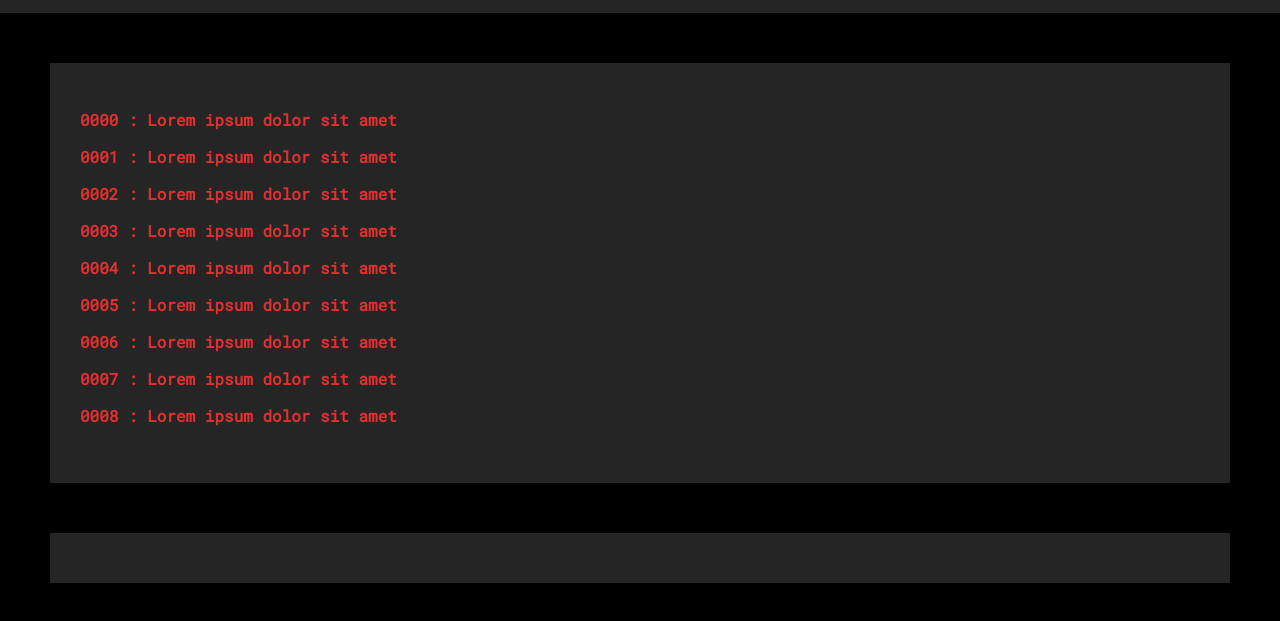
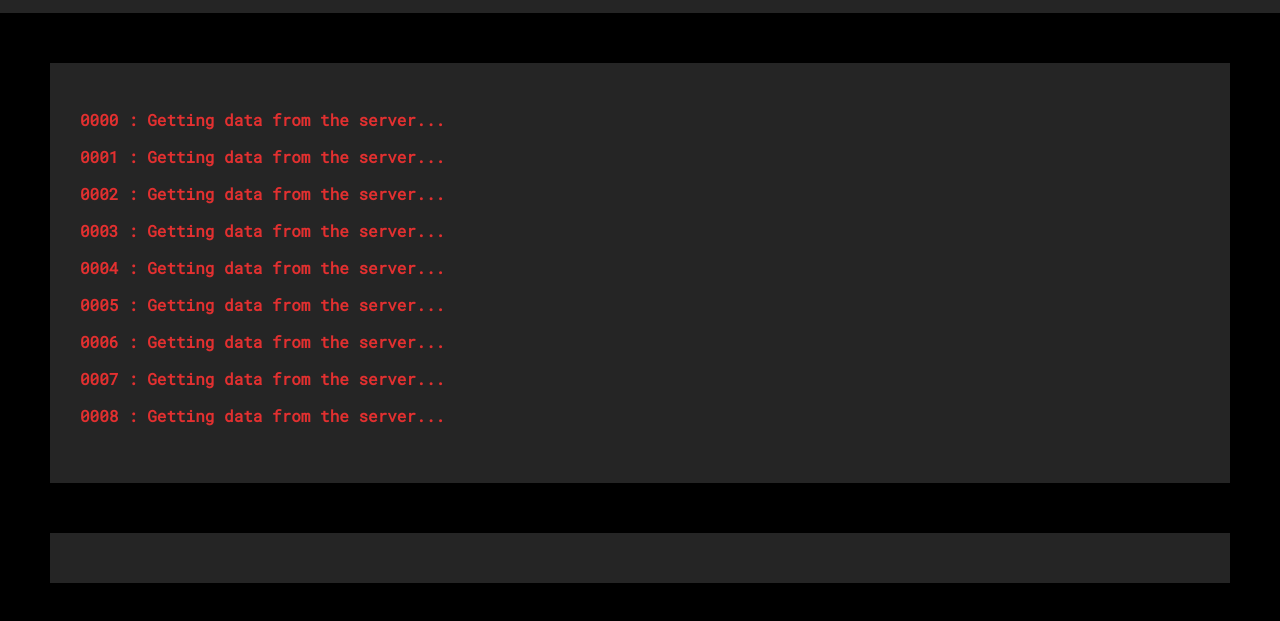
Before and after one commit to eXotech-code/inter-net, a website: page static-files/index.html in a window 1280 px wide. Shown: the part 97-718 px from the top of the page. Drawn offline with Linux system fonts and the light colour scheme; no server answers.

Commit message:
Changed loading prompts.

```diff
--- a/static-files/index.html
+++ b/static-files/index.html
@@ -15,15 +15,15 @@
         <h1 class=logo>Inter-Net</h1>
     </div>
     <div data-message-box class="message-box">
-        <p class="message">0000 : Lorem ipsum dolor sit amet</p>
-        <p class="message">0001 : Lorem ipsum dolor sit amet</p>
-        <p class="message">0002 : Lorem ipsum dolor sit amet</p>
-        <p class="message">0003 : Lorem ipsum dolor sit amet</p>
-        <p class="message">0004 : Lorem ipsum dolor sit amet</p>
-        <p class="message">0005 : Lorem ipsum dolor sit amet</p>
-        <p class="message">0006 : Lorem ipsum dolor sit amet</p>
-        <p class="message">0007 : Lorem ipsum dolor sit amet</p>
-        <p class="message">0008 : Lorem ipsum dolor sit amet</p>
+        <p class="message">0000 : Getting data from the server...</p>
+        <p class="message">0001 : Getting data from the server...</p>
+        <p class="message">0002 : Getting data from the server...</p>
+        <p class="message">0003 : Getting data from the server...</p>
+        <p class="message">0004 : Getting data from the server...</p>
+        <p class="message">0005 : Getting data from the server...</p>
+        <p class="message">0006 : Getting data from the server...</p>
+        <p class="message">0007 : Getting data from the server...</p>
+        <p class="message">0008 : Getting data from the server...</p>
     </div>
     <div class="input-box">
         <input type="text" autocomplete="off" data-input-box>
```
